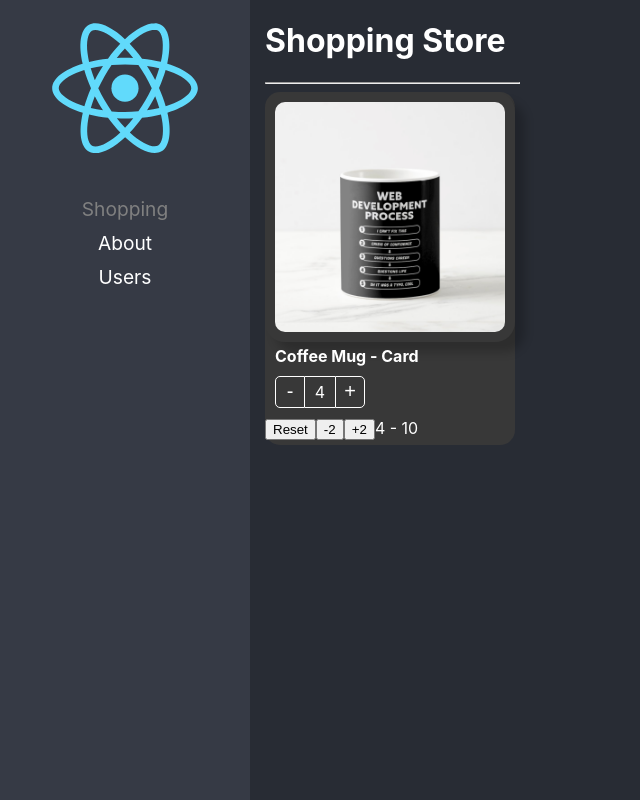
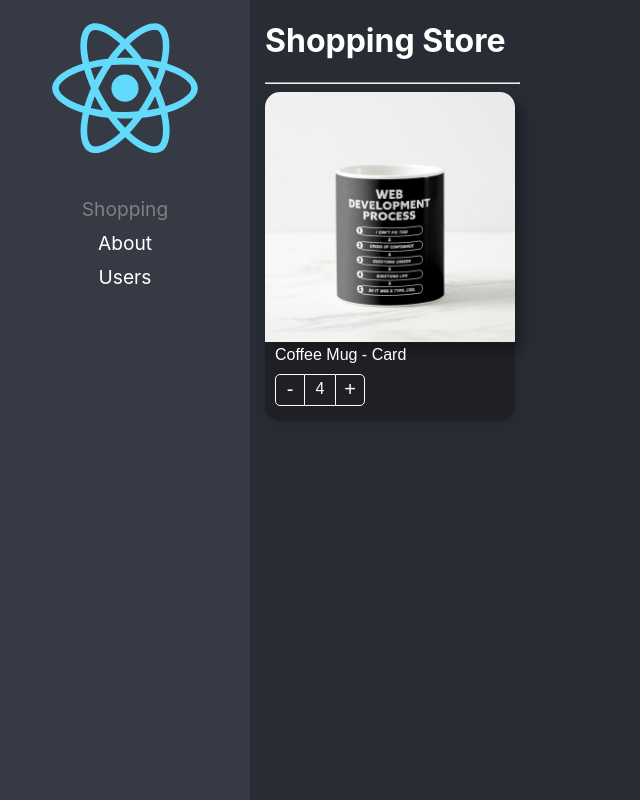
Before and after one commit to jesusbenagal/react-adv, a React (Create React App) app: page / in a window 1280 px wide. Shown: the whole page, without its empty margins (0-640 px from the left). Built offline with nearby package versions, Linux system fonts and the light colour scheme.

Commit message:
Pre-NPM listo

```diff
--- a/src/02-component-patterns/pages/ShoppingPage.tsx
+++ b/src/02-component-patterns/pages/ShoppingPage.tsx
@@ -3,7 +3,6 @@ import ProductCard, {
   ProductImage,
   ProductTitle,
 } from "../components/";
-import "../styles/custom-styles.css";
 import { products } from "../data/products";
 
 const product = products[0];
@@ -16,29 +15,18 @@ export const ShoppingPage = () => {
       <ProductCard
         key={product.id}
         product={product}
-        className="bg-dark text-white"
         initialValues={{
           count: 4,
-          maxCount: 10,
+          // maxCount: 10,
         }}
       >
         {({ reset, increaseBy, isMaxCountReached, count, maxCount }) => (
           <>
             <ProductImage
-              className="custom-image"
               style={{ boxShadow: "10px 10px 10px rgba(0,0,0,0.2)" }}
             />
-            <ProductTitle className="text-bold" />
-            <ProductButtons className="custom-buttons" />
-
-            <button onClick={reset}>Reset</button>
-            <button onClick={() => increaseBy(-2)}>-2</button>
-            {!isMaxCountReached && (
-              <button onClick={() => increaseBy(2)}>+2</button>
-            )}
-            <span>
-              {count} - {maxCount}
-            </span>
+            <ProductTitle />
+            <ProductButtons />
           </>
         )}
       </ProductCard>
--- a/src/02-component-patterns/styles/styles.module.css
+++ b/src/02-component-patterns/styles/styles.module.css
@@ -1,8 +1,12 @@
+
+
 .productCard {
-  background-color: white;
+    background-color: #1E2025;
     border-radius: 15px;
-  color: black;
+    box-shadow: 0px 2px 10px rgba(0,0,0,0.15);
+    color: white;
     padding-bottom: 5px;
+    font-family: Arial, Helvetica, sans-serif;
     width: 250px;
     margin-right: 5px;
     margin-top: 5px;
@@ -26,8 +30,9 @@
 .buttonMinus {
     cursor: pointer;
     background-color: transparent;
-  border: 1px solid black;
+    border: 1px solid white;
     border-radius: 5px 0px 0px 5px;
+    color: white;
     font-size: 20px;
     width: 30px;
 }
@@ -37,8 +42,9 @@
 }
 
 .countLabel {
-  border-bottom: 1px solid black;
-  border-top: 1px solid black;
+    border-bottom: 1px solid white;
+    border-top: 1px solid white;
+    color: white;
     font-size: 16px;
     height: 25px;
     padding-top: 5px;
@@ -49,8 +55,9 @@
 .buttonAdd {
     cursor: pointer;
     background-color: transparent;
-  border: 1px solid black;
+    border: 1px solid white;
     border-radius: 0px 5px 5px 0px;
+    color: white;
     font-size: 20px;
     width: 30px;
 }
@@ -59,10 +66,9 @@
     background-color: rgba(0, 0, 0, 0.1);
 }
 
+
 .disabled {
-  border-bottom: grey !important;
-  border-top: grey !important;
-  border-right: grey !important;
+    border-color: grey !important;
     border-left: 1px solid white !important;
     color: grey !important;
 }
```
Lines whose indentation alone changed are shown as unchanged.
